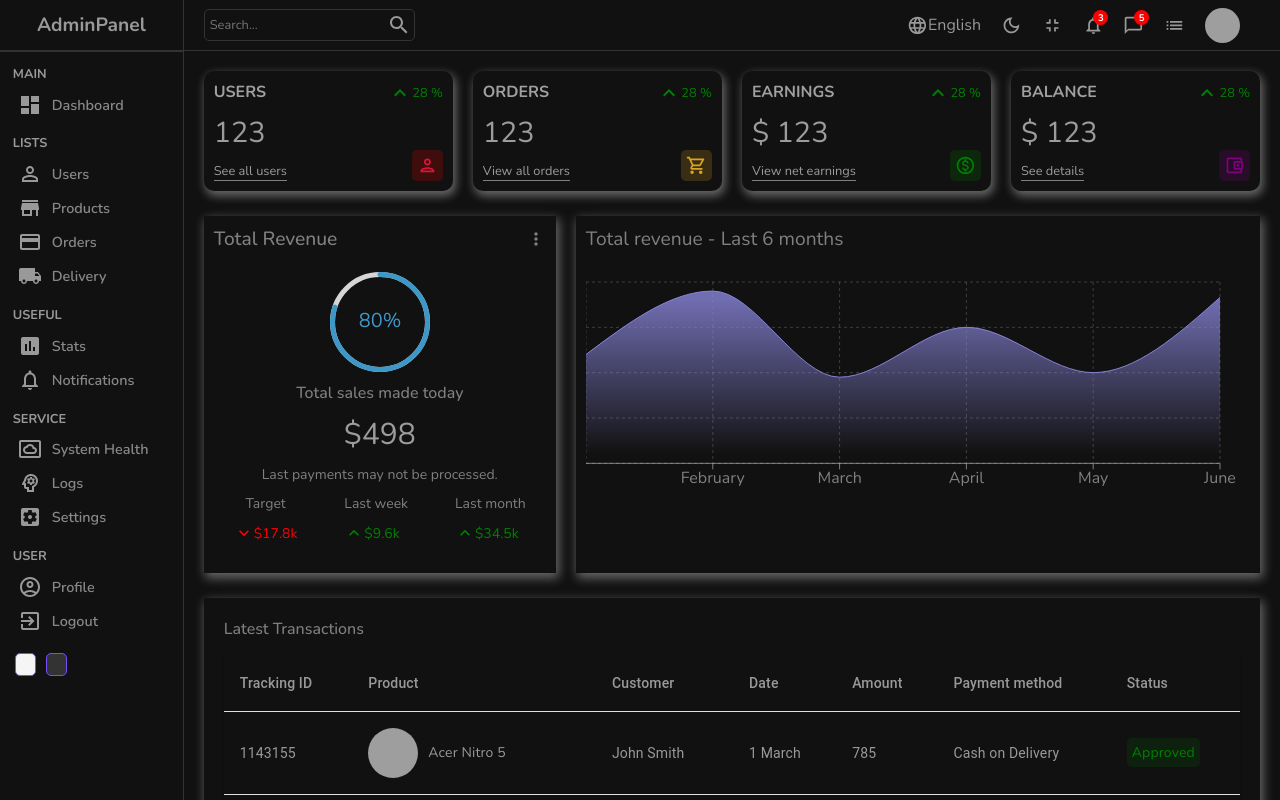
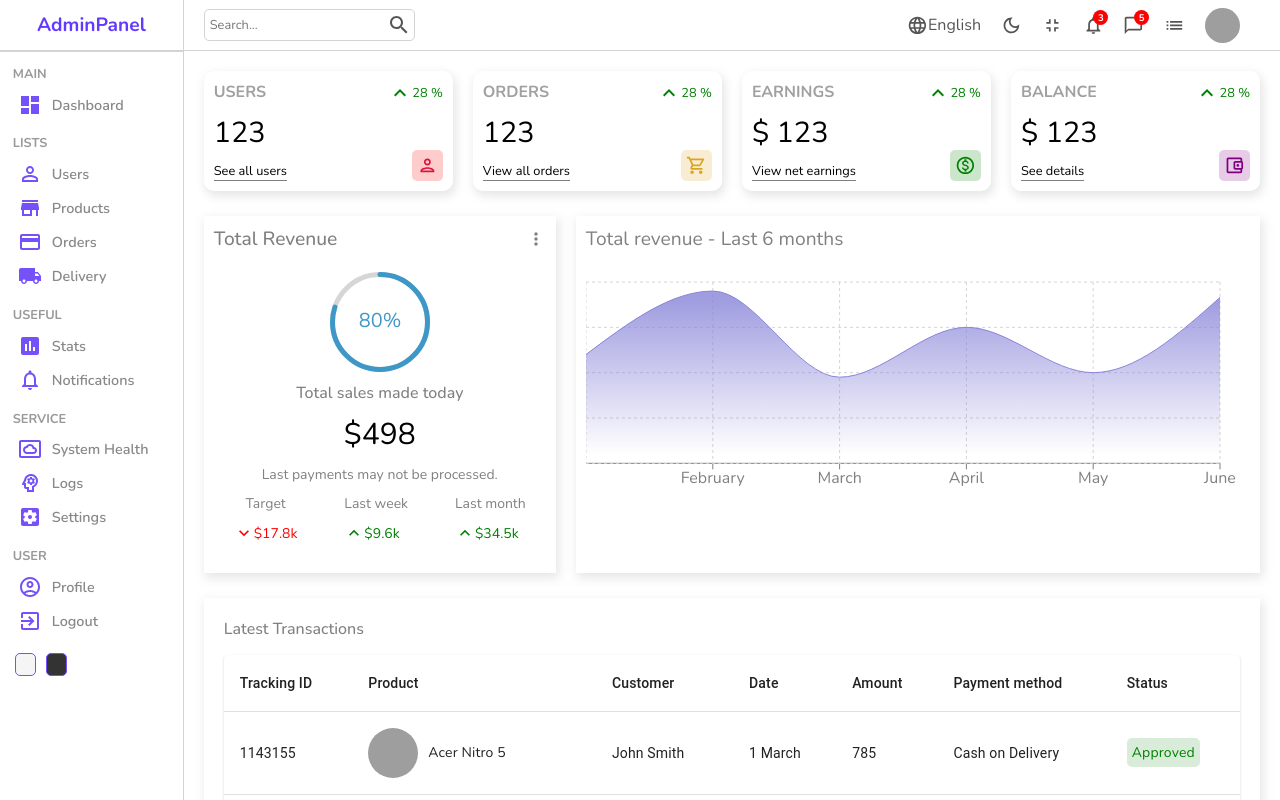
Before and after one commit to dan1el0123/admin-dashboard, a React (Create React App) app: page / in a window 1280 px wide. Shown: the top 800 px of the page. Built offline with nearby package versions, Linux system fonts and the light colour scheme; grey boxes are pictures that could not be loaded.

Commit message:
add functionality to toggle between light/dark mode in sidebar and navbar

```diff
--- a/src/App.js
+++ b/src/App.js
@@ -6,10 +6,13 @@ import New from "./pages/new/New";
 import { BrowserRouter, Routes, Route } from "react-router-dom";
 import { productInputs, userInputs } from "./formsource";
 import "./style/dark.scss";
+import { useContext } from "react";
+import { DarkModeContext } from "./context/darkModeContext";
 
 function App() {
+    const { darkMode } = useContext(DarkModeContext);
     return (
-        <div className="app dark">
+        <div className={darkMode ? "app dark" : "app"}>
             <BrowserRouter>
                 <Routes>
                     <Route path="/">
--- a/src/components/navbar/Navbar.jsx
+++ b/src/components/navbar/Navbar.jsx
@@ -1,13 +1,17 @@
 import "./navbar.scss";
 import SearchOutlinedIcon from "@mui/icons-material/SearchOutlined";
 import LanguageOutlinedIcon from "@mui/icons-material/LanguageOutlined";
+import LightModeOutlinedIcon from "@mui/icons-material/LightModeOutlined";
 import DarkModeOutlinedIcon from "@mui/icons-material/DarkModeOutlined";
 import FullscreenExitOutlinedIcon from "@mui/icons-material/FullscreenExitOutlined";
 import NotificationsNoneOutlinedIcon from "@mui/icons-material/NotificationsNoneOutlined";
 import ChatBubbleOutlineOutlinedIcon from "@mui/icons-material/ChatBubbleOutlineOutlined";
 import ListOutlinedIcon from "@mui/icons-material/ListOutlined";
+import { useContext } from "react";
+import { DarkModeContext } from "../../context/darkModeContext";
 
 const Navbar = () => {
+    const { darkMode, dispatch } = useContext(DarkModeContext);
     return (
         <nav className="navbar">
             <div className="wrapper">
@@ -21,7 +25,17 @@ const Navbar = () => {
                         English
                     </div>
                     <div className="item">
-                        <DarkModeOutlinedIcon className="icon" />
+                        {darkMode ? (
+                            <LightModeOutlinedIcon
+                                className="icon"
+                                onClick={() => dispatch({ type: "TOGGLE" })}
+                            />
+                        ) : (
+                            <DarkModeOutlinedIcon
+                                className="icon"
+                                onClick={() => dispatch({ type: "TOGGLE" })}
+                            />
+                        )}
                     </div>
                     <div className="item">
                         <FullscreenExitOutlinedIcon className="icon" />
--- a/src/components/sidebar/Sidebar.jsx
+++ b/src/components/sidebar/Sidebar.jsx
@@ -12,8 +12,11 @@ import SettingsSystemDaydreamOutlinedIcon from "@mui/icons-material/SettingsSyst
 import PsychologyOutlinedIcon from "@mui/icons-material/PsychologyOutlined";
 import AccountCircleOutlinedIcon from "@mui/icons-material/AccountCircleOutlined";
 import { Link } from "react-router-dom";
+import { useContext } from "react";
+import { DarkModeContext } from "../../context/darkModeContext";
 
 const Sidebar = () => {
+    const { dispatch } = useContext(DarkModeContext);
     return (
         <div className="sidebar">
             <div className="top">
@@ -86,8 +89,14 @@ const Sidebar = () => {
                 </ul>
             </div>
             <div className="bottom">
-                <div className="colorOption"></div>
-                <div className="colorOption"></div>
+                <div
+                    className="colorOption"
+                    onClick={() => dispatch({ type: "LIGHT" })}
+                ></div>
+                <div
+                    className="colorOption"
+                    onClick={() => dispatch({ type: "DARK" })}
+                ></div>
             </div>
         </div>
     );
```
